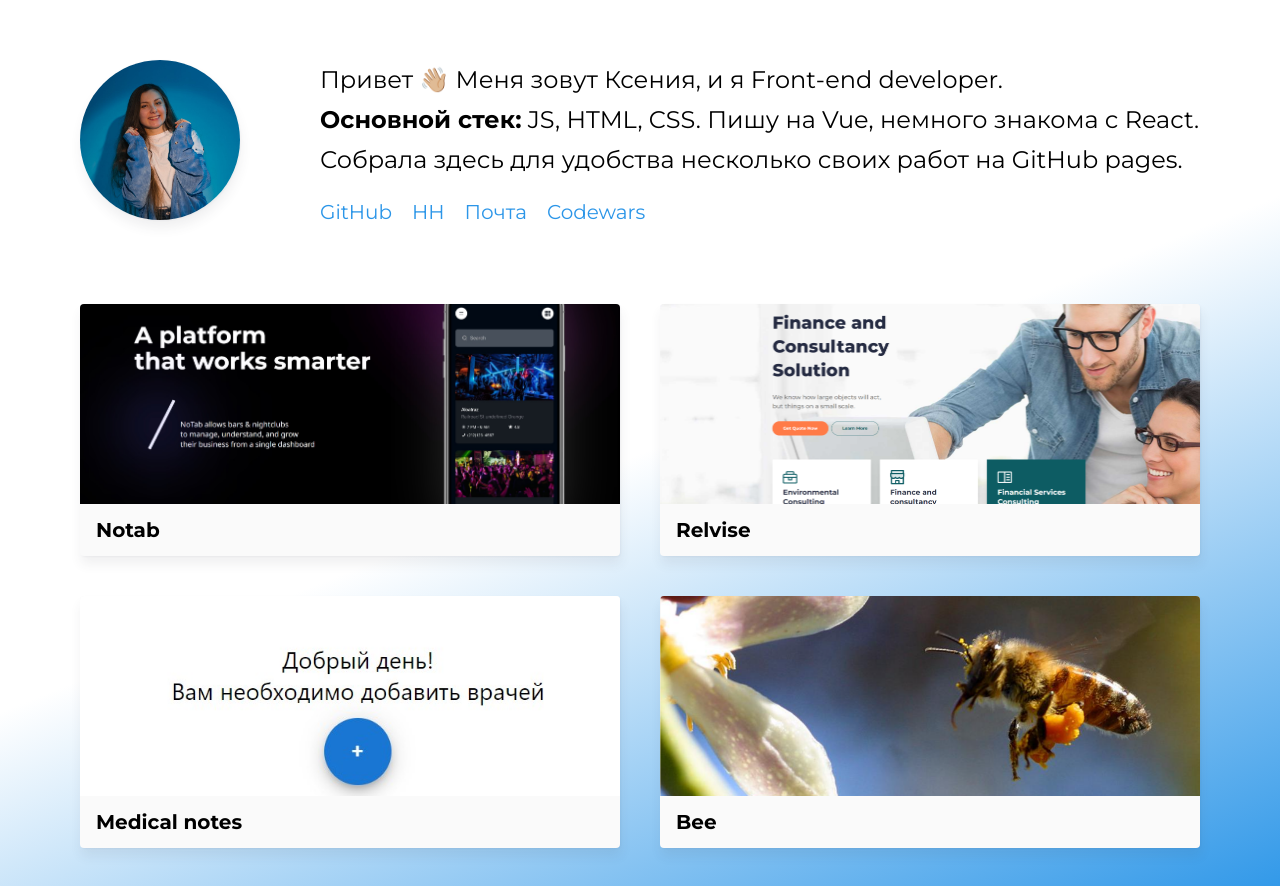
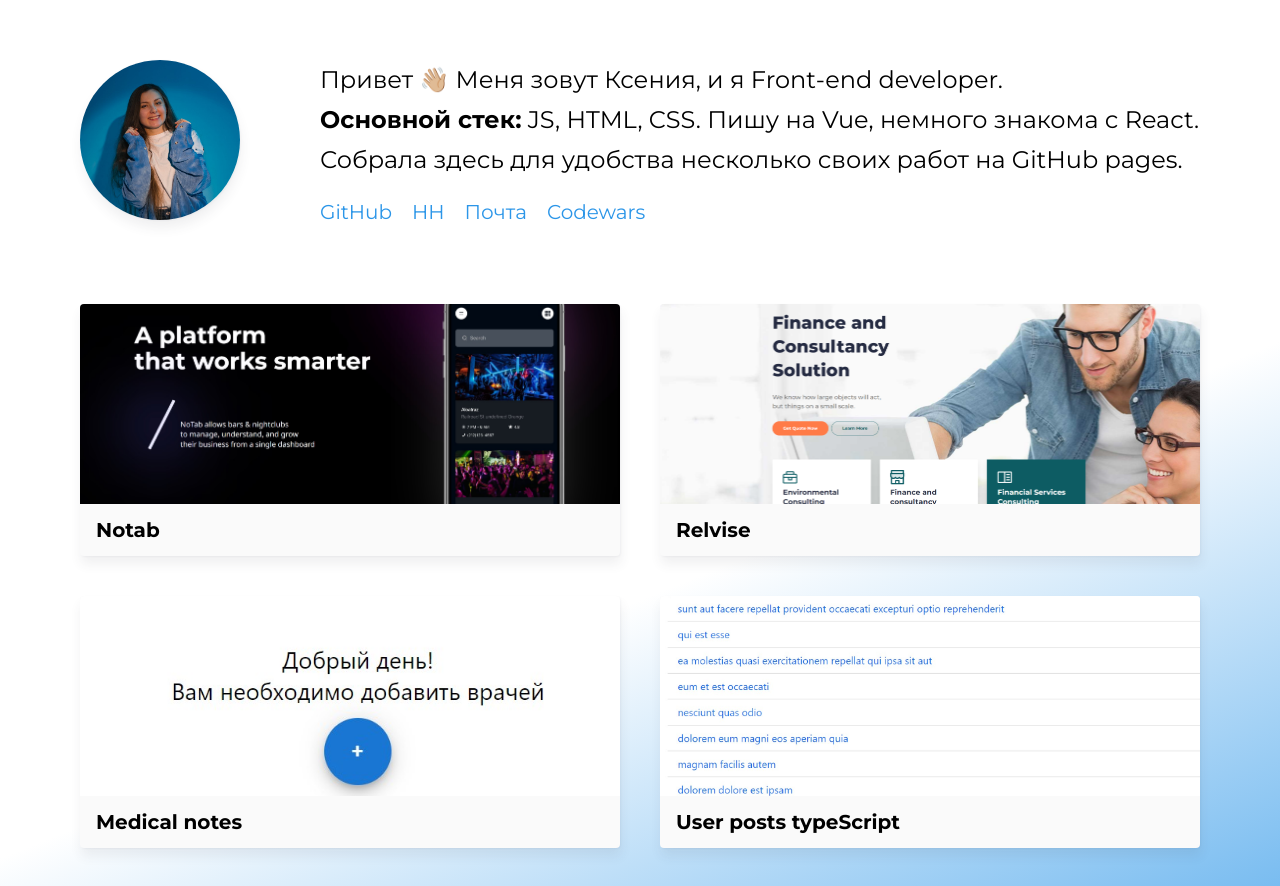
Before and after one commit to stupinaki/myPortfolio, a Vue app: page / in a window 1280 px wide. Shown: the top 886 px of the page. Built offline with nearby package versions, Linux system fonts and the light colour scheme.

Commit message:
add new project

```diff
--- a/src/data/projectsData.js
+++ b/src/data/projectsData.js
@@ -1,8 +1,10 @@
 
+import UserPostsTypeScriptStart from "@/assets/user-posts-type-script-start.jpg";
 import MedicalNotesStart from "@/assets/medical-notes-start.jpg";
 import TestSiteStart from "@/assets/test-site-start.jpg";
 import NotabStart from "@/assets/notab-start.jpg";
 import BeeStart from "@/assets/bee-start.jpg";
+import UserPostsTypeScriptEnd from "@/assets/user-posts-type-script-end.jpg";
 import MedicalNotesEnd from "@/assets/medical-notes-end.jpg";
 import TestSiteEnd from "@/assets/test-site-end.jpg";
 import NotabEnd  from "@/assets/notab-end.jpg";
@@ -31,6 +33,13 @@ export const projectsCards = [
         url: 'https://stupinaki.github.io/medical-notes/#/doctors',
     },
     {
+        id: 5,
+        projectName: 'User posts typeScript',
+        imgStart: UserPostsTypeScriptStart,
+        imgEnd: UserPostsTypeScriptEnd,
+        url: 'https://stupinaki.github.io/user-posts-typeScript/',
+    },
+    {
         id: 4,
         projectName: 'Bee',
         imgStart: BeeStart,
```
Also changed, not shown: src/assets/user-posts-type-script-end.jpg (added), src/assets/user-posts-type-script-start.jpg (added).
